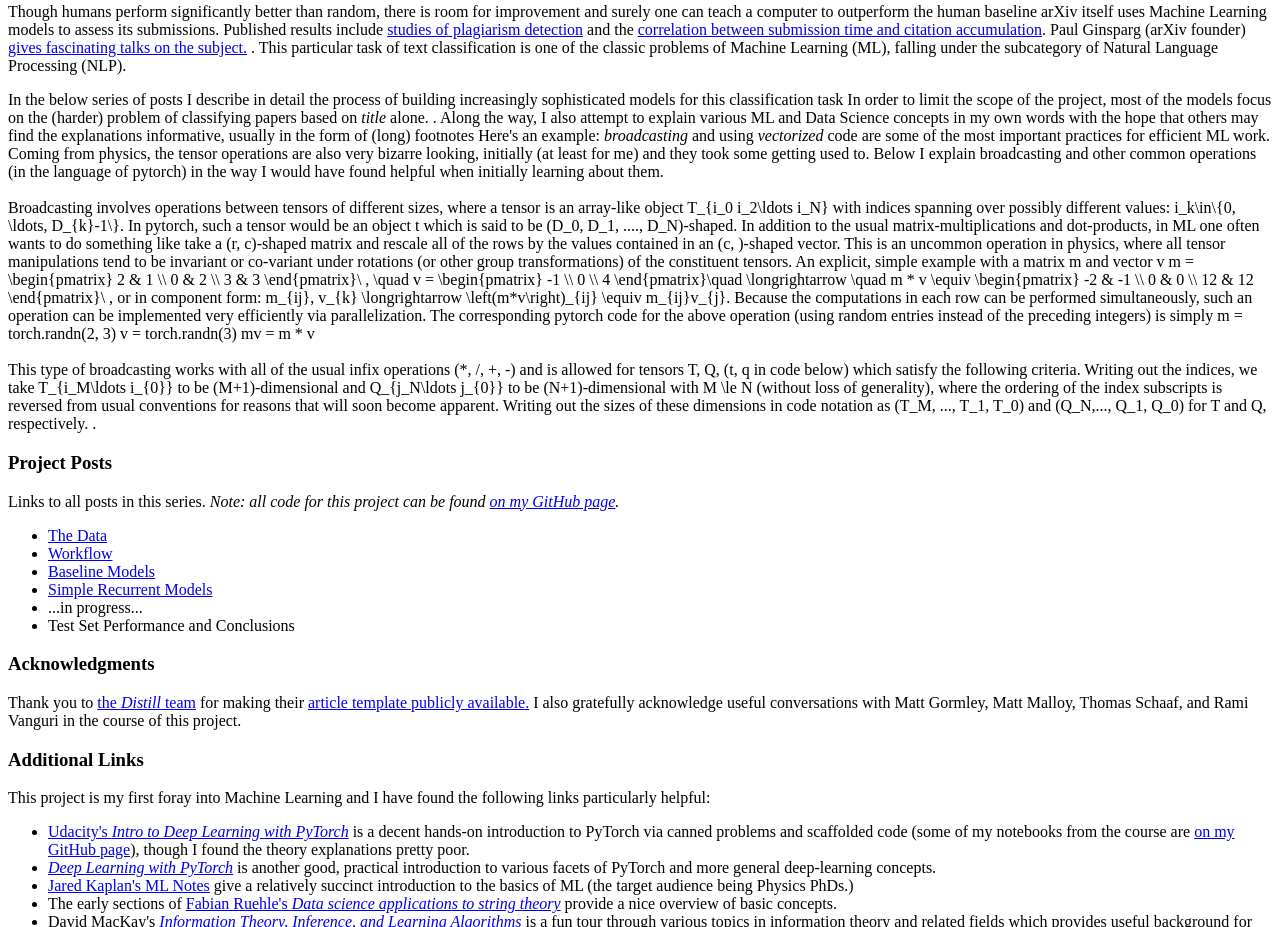
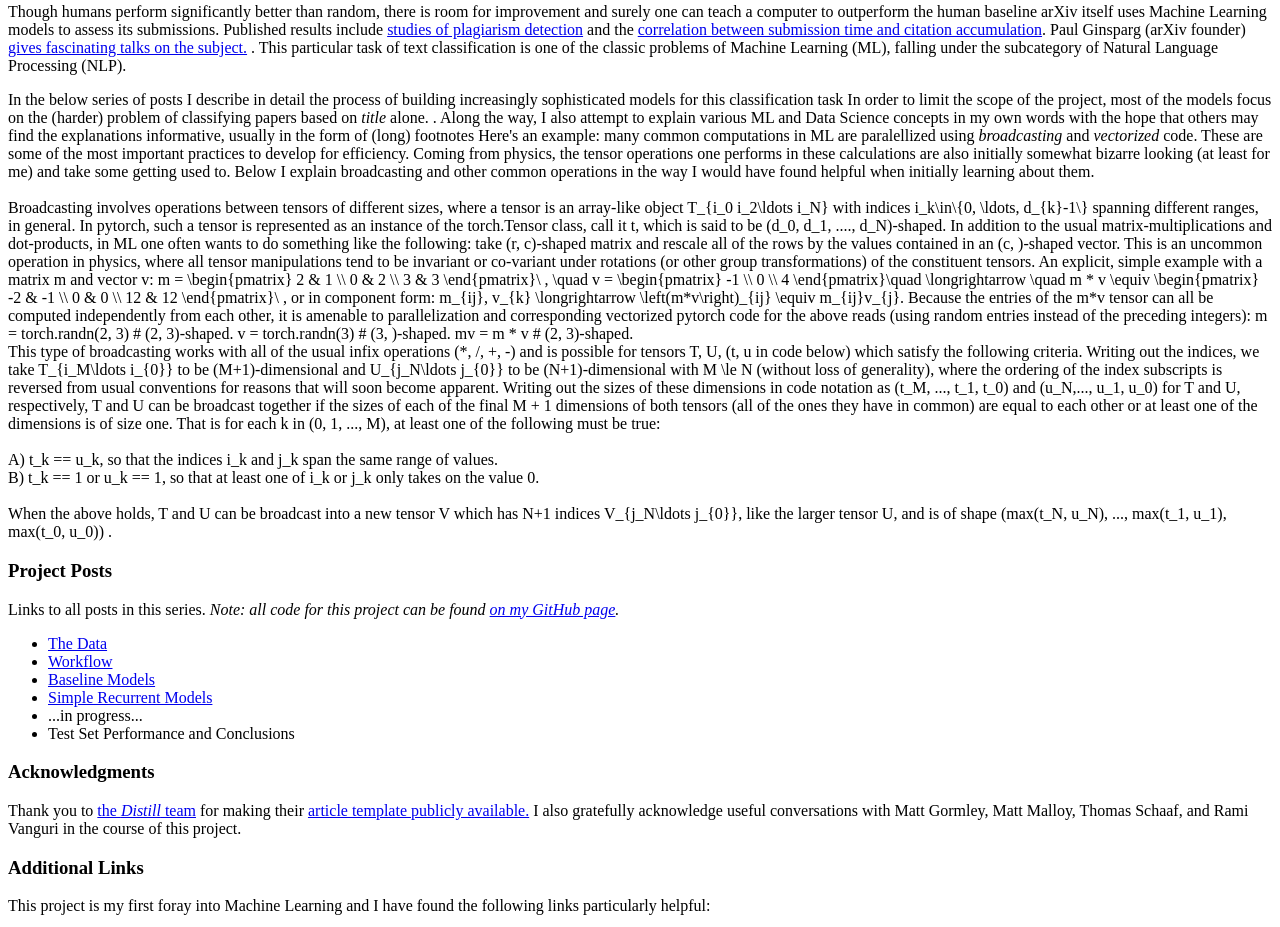
Before and after one commit to garrett361/arxiv-vixra-intro, a plain HTML site: page src/index.ejs in a window 1280 px wide. Shown: the part 818-1745 px from the top of the page. Drawn offline with nearby package versions, Linux system fonts and the light colour scheme; files that its build step writes are made by us from their sources; a script that the page names is missing.

Commit message:
Minor edits

```diff
--- a/src/index.ejs
+++ b/src/index.ejs
@@ -164,28 +164,30 @@ as with /static as their root. E.g. <img src="/diagrams/fig1.png">
       </d-footnote>. Along the way, I also attempt to explain various ML and Data Science
       concepts in my own words with the hope that others may find the explanations informative, usually in the form of
       (long) footnotes<d-footnote id='broadcasting'>
-        Here's an example: <em>broadcasting</em> and using <em>vectorized</em> code are some of the most important
-        practices for efficient ML work. Coming from physics, the tensor operations are also very bizarre looking,
-        initially (at least for me) and they took some getting used to. Below I explain broadcasting and other common
-        operations (in the language of <d-code language='python'>pytorch</d-code>) in the way I would have found helpful
-        when initially learning about them.
+        Here's an example: many common computations in ML are paralellized using <em>broadcasting</em> and
+        <em>vectorized</em> code. These are some of the most important practices to develop for efficiency.
+        Coming from physics, the tensor operations one performs in these calculations are also initially somewhat
+        bizarre looking (at least for me) and take some getting used to. Below I explain broadcasting and other common
+        operations in the way I would have found helpful when initially learning about them.
 
         <br>
         <br>
         Broadcasting involves operations between tensors of different sizes, where a tensor is an array-like object
-        <d-math>T_{i_0 i_2\ldots i_N}</d-math> with indices spanning over possibly different values: <d-math>i_k\in\{0,
-          \ldots, D_{k}-1\}</d-math>. In <d-code language='python'>pytorch</d-code>, such a tensor would be an object
-        <d-code language='python'>t</d-code> which is said to be
-        <d-code language='python'>(D_0, D_1, ...., D_N)</d-code>-shaped. In
+        <d-math>T_{i_0 i_2\ldots i_N}</d-math> with indices <d-math>i_k\in\{0,
+          \ldots, d_{k}-1\}</d-math> spanning different ranges, in general. In
+        <d-code language='python'>pytorch</d-code>, such a tensor is represented as an instance of the
+        <d-code language='python'>torch.Tensor</d-code> class, call it
+        <d-code language='python'>t</d-code>, which is said to be
+        <d-code language='python'>(d_0, d_1, ...., d_N)</d-code>-shaped. In
         addition to the usual
-        matrix-multiplications and dot-products, in ML one often wants to do something like take a
+        matrix-multiplications and dot-products, in ML one often wants to do something like the following: take
         <d-code language='python'>(r, c)</d-code>-shaped matrix and rescale all of the rows by the values contained in
         an
         <d-code language='python'>(c, )</d-code>-shaped vector. This is an uncommon operation in physics, where all
         tensor manipulations tend to be invariant or co-variant under rotations (or other group transformations) of the
         constituent tensors. An explicit, simple example with a matrix <d-math>m
         </d-math> and
-        vector <d-math>v</d-math>
+        vector <d-math>v</d-math>:
         <d-math block=''>
           m = \begin{pmatrix}
           2 & 1 \\
@@ -202,30 +204,48 @@ as with /static as their root. E.g. <img src="/diagrams/fig1.png">
           \end{pmatrix}\ ,
         </d-math>
         or in component form: <d-math>m_{ij}, v_{k} \longrightarrow \left(m*v\right)_{ij} \equiv m_{ij}v_{j}</d-math>.
-        Because the computations in each row can be performed simultaneously, such an operation can be implemented very
-        efficiently via parallelization. The corresponding <d-code language='python'>pytorch</d-code> code for the above
-        operation (using random entries instead of the preceding integers) is simply
+        Because the entries of the <d-math>m*v</d-math> tensor can all be computed independently from each other, it is
+        amenable to parallelization and corresponding vectorized <d-code language='python'>pytorch</d-code> code for the
+        above reads (using random entries instead of the preceding integers):
         <d-code block='' language='python'>
-          m = torch.randn(2, 3)
-          v = torch.randn(3)
-          mv = m * v
+          m = torch.randn(2, 3) # (2, 3)-shaped.
+          v = torch.randn(3) # (3, )-shaped.
+          mv = m * v # (2, 3)-shaped.
         </d-code>
 
         <br>
-        <br>
         This type of broadcasting works with all of the usual infix operations
-        (<d-code language='python'>*, /, +, -</d-code>) and is allowed for tensors <d-math>T, Q</d-math>,
-        (<d-code language='python'>t, q</d-code> in code below) which satisfy the following criteria. Writing out the
+        (<d-code language='python'>*, /, +, -</d-code>) and is possible for tensors <d-math>T, U</d-math>,
+        (<d-code language='python'>t, u</d-code> in code below) which satisfy the following criteria. Writing out the
         indices, we take <d-math>
-          T_{i_M\ldots i_{0}}</d-math> to be <d-math>(M+1)</d-math>-dimensional and <d-math>Q_{j_N\ldots j_{0}}</d-math>
+          T_{i_M\ldots i_{0}}</d-math> to be <d-math>(M+1)</d-math>-dimensional and <d-math>U_{j_N\ldots j_{0}}</d-math>
         to be <d-math>(N+1)</d-math>-dimensional with <d-math>M \le N</d-math> (without loss of generality), where the
         ordering of the index subscripts is reversed from usual conventions for reasons that will
         soon become apparent.
         Writing out the sizes of these dimensions in code notation as
-        <d-code language='python'>(T_M, ..., T_1, T_0)</d-code> and
-        <d-code language='python'>(Q_N,..., Q_1, Q_0)</d-code> for <d-math>T</d-math> and <d-math>Q</d-math>,
-        respectively.
+        <d-code language='python'>(t_M, ..., t_1, t_0)</d-code> and
+        <d-code language='python'>(u_N,..., u_1, u_0)</d-code> for <d-math>T</d-math> and <d-math>U</d-math>,
+        respectively, <d-math>T</d-math> and <d-math>U</d-math> can be broadcast together if the sizes of each of the
+        final <d-code language='python'>M + 1</d-code> dimensions of both tensors (all of the ones they have in common)
+        are equal to each other or at least one of the dimensions is of size one. That is for each
+        <d-code language='python'>k</d-code> in
+        <d-code language='python'>(0, 1, ..., M)</d-code>, at least one of the following must be true:
+        <br>
+        <br>
+        A) <d-code language='python'>t_k == u_k</d-code>, so that the indices <d-math>i_k</d-math> and <d-math>j_k
+        </d-math>
+        span the same range of values.
+        <br>
+        B) <d-code language='python'>t_k == 1 or u_k == 1</d-code>, so that at least one of <d-math>i_k</d-math> or
+        <d-math>j_k
+        </d-math> only takes on the value <d-math>0</d-math>.
 
+        <br>
+        <br>
+        When the above holds, <d-math>T</d-math> and <d-math>U</d-math> can be broadcast into a new tensor <d-math>V
+        </d-math> which has <d-math>N+1</d-math> indices <d-math>V_{j_N\ldots j_{0}}</d-math>, like the larger tensor
+        <d-math>U</d-math>, and is of shape
+        <d-code language='python'>(max(t_N, u_N), ..., max(t_1, u_1), max(t_0, u_0))</d-code>
       </d-footnote>.
     </p>
 
```
